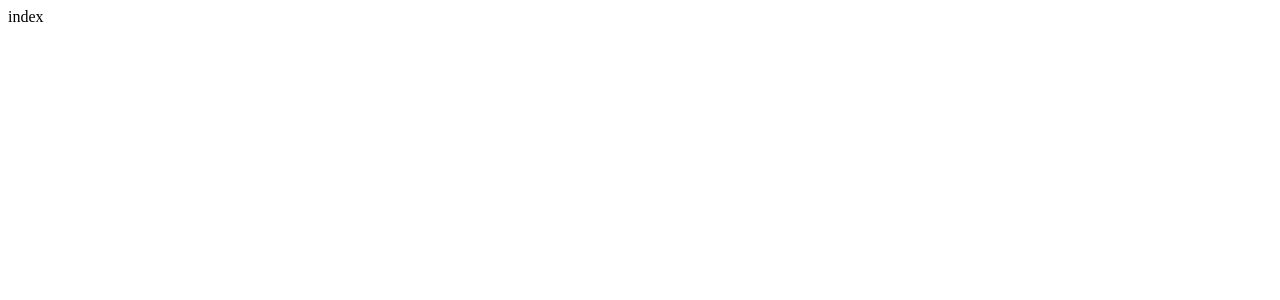
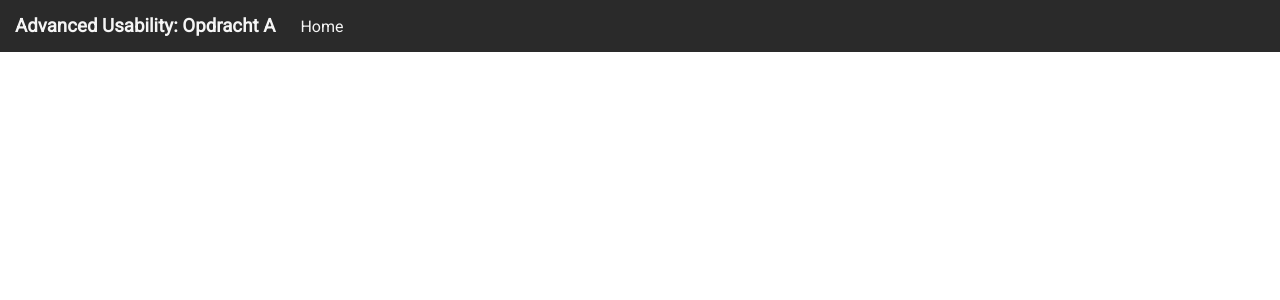
Before and after one commit to elertan/advanced-usability-opdracht-a, a React (Create React App) app in the folder app/: page / in a window 1280 px wide. Shown: the top 300 px of the page. Built offline with nearby package versions, Linux system fonts and the light colour scheme.

Commit message:
Further development

```diff
--- a/app/package.json
+++ b/app/package.json
@@ -11,6 +11,7 @@
     "react": "^16.8.6",
     "react-dom": "^16.8.6",
     "react-router": "^5.0.0",
+    "react-router-dom": "^5.0.0",
     "react-scripts": "3.0.1",
     "styled-components": "^4.2.0",
     "typescript": "3.4.5"
@@ -40,6 +41,7 @@
   },
   "devDependencies": {
     "@types/react-router": "^5.0.0",
+    "@types/react-router-dom": "^4.3.3",
     "@types/styled-components": "^4.1.14",
     "gh-pages": "^2.0.1"
   }
--- a/app/public/index.html
+++ b/app/public/index.html
@@ -10,6 +10,7 @@
       user's mobile device or desktop. See https://developers.google.com/web/fundamentals/web-app-manifest/
     -->
     <link rel="manifest" href="%PUBLIC_URL%/manifest.json" />
+    <link rel="stylesheet" href="%PUBLIC_URL%/stylesheet.css" />
     <!--
       Notice the use of %PUBLIC_URL% in the tags above.
       It will be replaced with the URL of the `public` folder during the build.
--- /dev/null
+++ b/app/public/stylesheet.css
@@ -0,0 +1,11 @@
+@import url('https://fonts.googleapis.com/css?family=Roboto');
+
+* {
+    margin: 0;
+    padding: 0;
+}
+
+body {
+    font-family: 'Roboto', sans-serif;
+    min-height: 100vh;
+}
--- a/app/src/components/App.tsx
+++ b/app/src/components/App.tsx
@@ -1,18 +1,24 @@
 import React from 'react';
-import {Root} from "./styles";
+import {Navbar, NavbarTitle, NavItem, NavItemsContainer, Root} from "./styles";
 import {Route, Router} from "react-router";
-import { createBrowserHistory } from 'history'
+import {createBrowserHistory} from 'history'
 import IndexScreen from "../screens/Index";
 
 const history = createBrowserHistory();
 
 const App: React.FC = () => {
   return (
-    <Root>
-      <Router history={history}>
-        <Route exact path="/" component={IndexScreen} />
-      </Router>
-    </Root>
+    <Router history={history}>
+      <Root>
+        <Navbar>
+          <NavbarTitle>Advanced Usability: Opdracht A</NavbarTitle>
+          <NavItemsContainer>
+            <NavItem to="/">Home</NavItem>
+          </NavItemsContainer>
+        </Navbar>
+        <Route exact path="/" component={IndexScreen}/>
+      </Root>
+    </Router>
   );
 };
 
--- a/app/src/components/styles.ts
+++ b/app/src/components/styles.ts
@@ -1,5 +1,28 @@
 import styled from "styled-components";
+import {NavLink} from "react-router-dom";
 
 export const Root = styled.div`
+  display: flex;
+  flex-direction: column;
+`;
 
+export const Navbar = styled.nav`
+  display: flex;
+  align-items: center;
+  padding: 10px;
+  background-color: #2a2a2a;
+  color: whitesmoke;
 `;
+
+export const NavbarTitle = styled.h3`
+  padding: 5px;
+`;
+
+export const NavItemsContainer = styled.div`
+  margin: 0px 20px;
+`;
+
+export const NavItem = styled(NavLink)`
+  color: whitesmoke;
+  text-decoration: none;
+`;
--- a/app/src/screens/Index/index.tsx
+++ b/app/src/screens/Index/index.tsx
@@ -4,7 +4,6 @@ import {Root} from "./styles";
 const IndexScreen: React.FC = () => {
   return (
     <Root>
-      index
     </Root>
   )
 };
```
Also changed, not shown: 2 other files (tests, documents, lock files or other folders).
